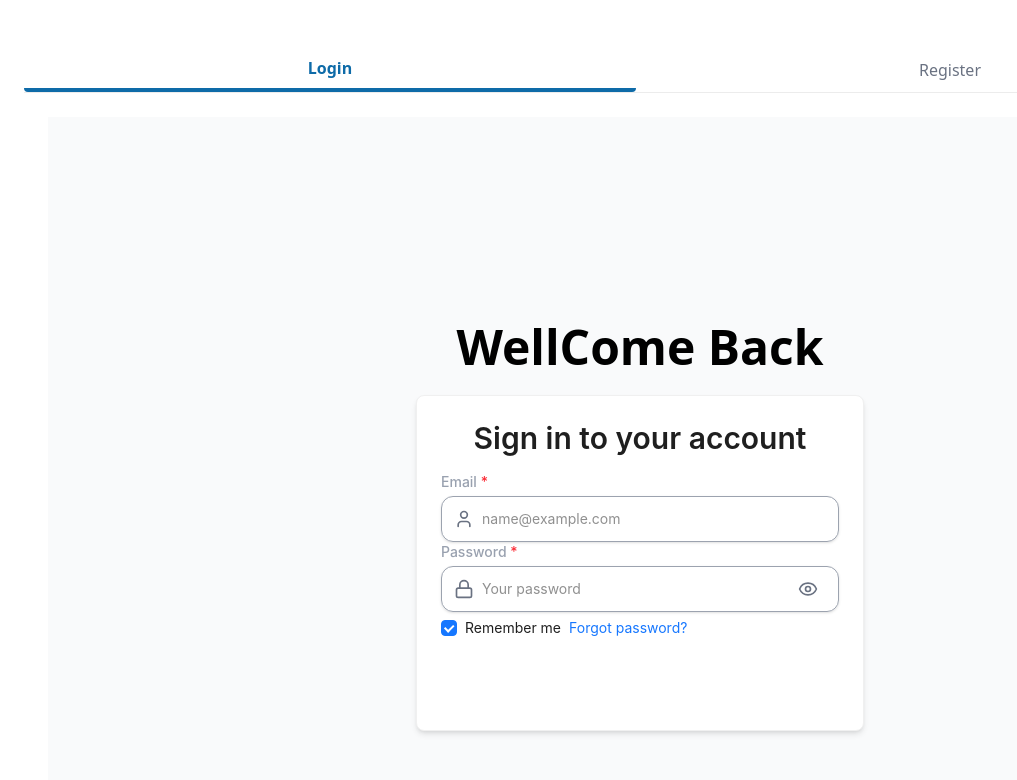
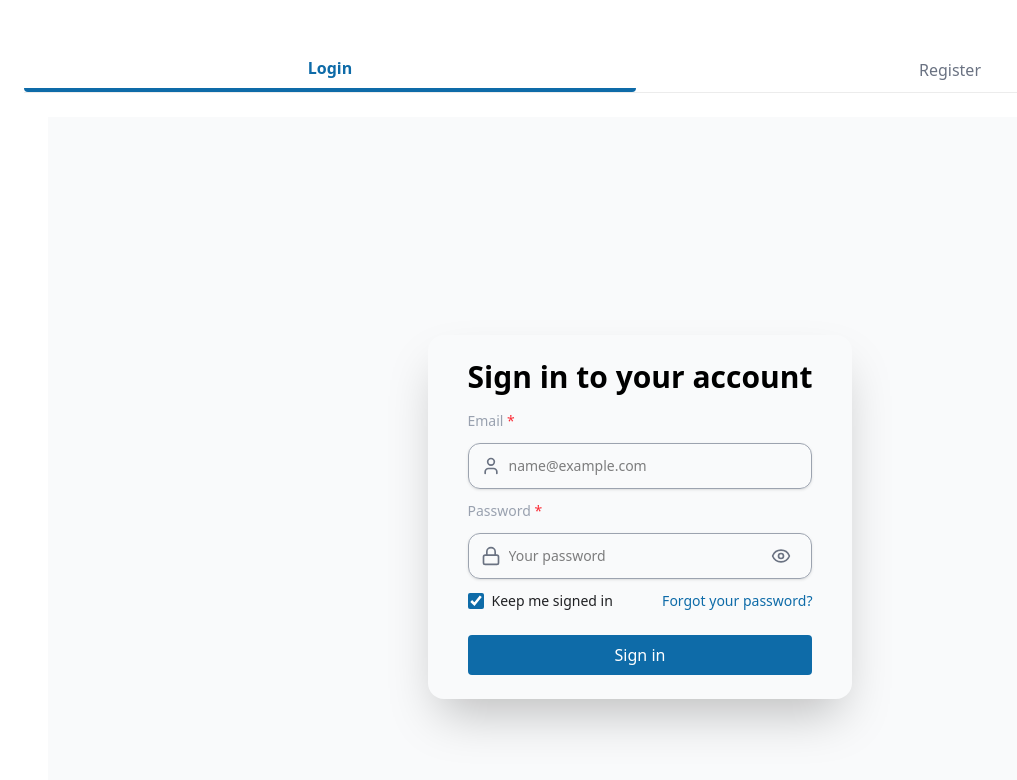
Before and after one commit to kaniz-naqvi/EMS, a React (Vite) app in the folder Client/: page /auth in a window 1280 px wide. Shown: the top 780 px of the page, without its empty margins (0-1017 px from the left). Built offline with nearby package versions, Linux system fonts and the light colour scheme.

Commit message:
login ui complete

```diff
--- a/Client/src/Pages/Auth/modules/Login.jsx
+++ b/Client/src/Pages/Auth/modules/Login.jsx
@@ -1,42 +1,30 @@
 import React from "react";
-import { H1, H3 } from "@/components/Atoms/Shared/headings";
-import { Form, Checkbox, Card } from "antd";
+import { H3 } from "@/components/Atoms/Shared/headings";
 import Button from "@/components/Atoms/Buttons/Buttons"; // custom button
 import InputComponent from "@/components/Atoms/Shared/Input"; // custom input
-import { Link } from "react-router-dom";
-
-const Login = ({ theme }) => {
-  const ghost = theme?.ghostColor;
-
+import Card from "@/components/Atoms/Card/Card";
+import FormFooter from "@/components/Atoms/Shared/checkout";
+const Login = () => {
   const onFinish = (values) => {
     console.log("Login form submitted:", values);
   };
 
   return (
     <div className="flex flex-col items-center justify-center min-h-screen p-4 bg-gray-50">
-      <H1 className="text-center mt-5 mb-6">WellCome Back</H1>
+      {/* <H1 className="text-center mt-5 mb-6">WellCome Back</H1> */}
 
-      <Card className="w-full max-w-md rounded-2xl shadow-md">
-        <H3 className="text-center mb-6">Sign in to your account</H3>
+      <Card className="w-full max-w-md">
+        <H3 className="text-center mb-12">Sign in to your account</H3>
 
-        {/* Use AntD Form so validation works */}
-        <Form
-          name="login"
-          layout="vertical"
-          initialValues={{ remember: true }}
-          onFinish={onFinish}
-        >
-          {/* Email */}
-
+        <form>
           <InputComponent
             label="Email"
             type="text"
             icon="profile"
             placeholder="name@example.com"
             required
+            className="my-3"
           />
-
-          {/* Password */}
 
           <InputComponent
             label="Password"
@@ -44,25 +32,22 @@ const Login = ({ theme }) => {
             icon="lock"
             placeholder="Your password"
             required
+            className="my-3"
+
           />
 
-          {/* Remember Me + Forgot Password */}
-          <Form.Item className="flex items-center justify-between">
-            <Form.Item name="remember" valuePropName="checked" noStyle>
-              <Checkbox>Remember me</Checkbox>
-            </Form.Item>
-            <Link to="/">Forgot password?</Link>
-          </Form.Item>
+          <FormFooter
+            checkboxName="remember"
+            checkboxLabel="Keep me signed in"
+            defaultChecked={true}
+            linkTo="/forgot-password"
+            linkText="Forgot your password?"
+          />
 
-          {/* Submit Button */}
-            <Button
-              color={ghost}
-              className="w-full lg:w-auto"
-              type="submit" // tells AntD Form this submits
-            >
+          <Button variant="primary" className="w-full mt-2 " type="submit">
             Sign in
           </Button>
-        </Form>
+        </form>
       </Card>
     </div>
   );
--- a/Client/src/components/Atoms/Buttons/Buttons.jsx
+++ b/Client/src/components/Atoms/Buttons/Buttons.jsx
@@ -3,7 +3,7 @@ import React from "react";
 const Button = ({
   children,
   variant = "primary", // 'primary' | 'secondary' | 'ghost'
-  color, // Accept color from parent
+  color="#0E6BA8", // Accept color from parent
   onClick,
   disabled = false,
   className = "",
--- /dev/null
+++ b/Client/src/components/Atoms/Shared/checkout.jsx
@@ -0,0 +1,44 @@
+import React from "react";
+import { Link } from "react-router-dom";
+import { useTheme } from "@/styles/theme"; // 👈 import your theme hook
+
+const FormFooter = ({
+  checkboxName = "remember",
+  checkboxLabel = "Remember me",
+  defaultChecked = false,
+  linkTo = "/",
+  linkText = "Forgot password?",
+}) => {
+  const theme = useTheme("dashboard"); // 👈 get colors from theme
+
+  return (
+    <div
+      className="flex items-center justify-between mb-4"
+      style={{ color: theme.text }}
+    >
+      <label className="flex items-center gap-2 text-sm">
+        <input
+          type="checkbox"
+          name={checkboxName}
+          className="w-4 h-4 rounded border focus:ring-2 focus:ring-offset-0"
+          defaultChecked={defaultChecked}
+          style={{
+            borderColor: theme.greyText,
+            accentColor: theme.primary, // checkbox tick color
+          }}
+        />
+        <span>{checkboxLabel}</span>
+      </label>
+
+      <Link
+        to={linkTo}
+        className="text-sm hover:underline"
+        style={{ color: theme.primary }}
+      >
+        {linkText}
+      </Link>
+    </div>
+  );
+};
+
+export default FormFooter;
```
Lines whose indentation alone changed are shown as unchanged.
